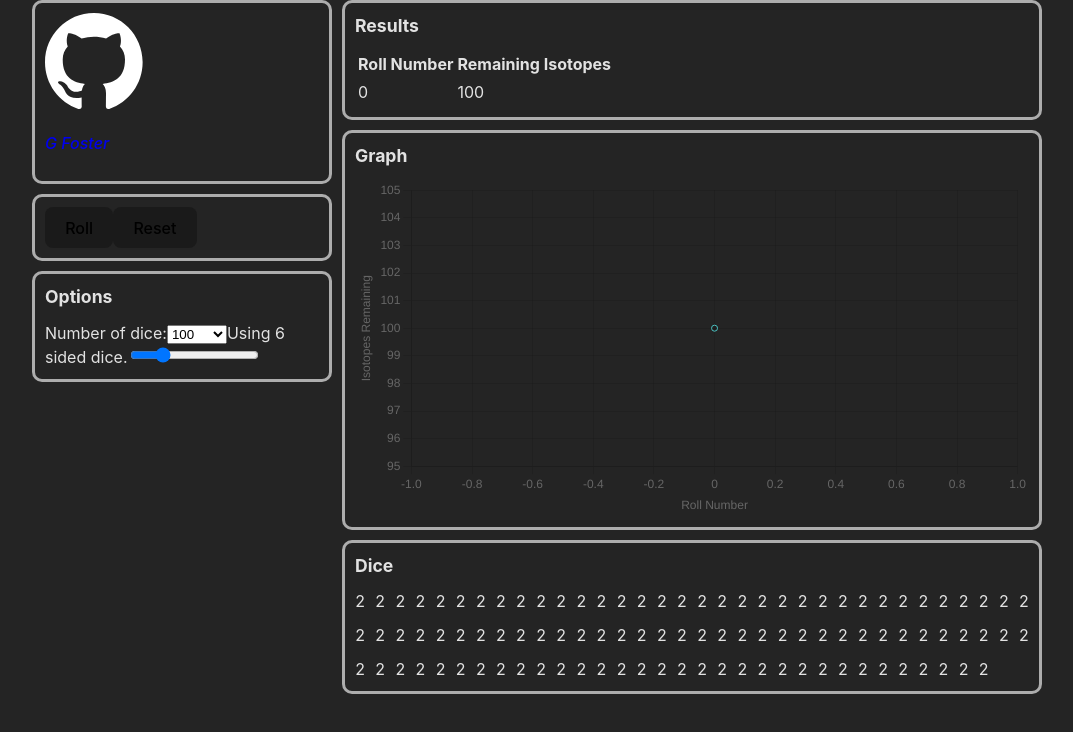
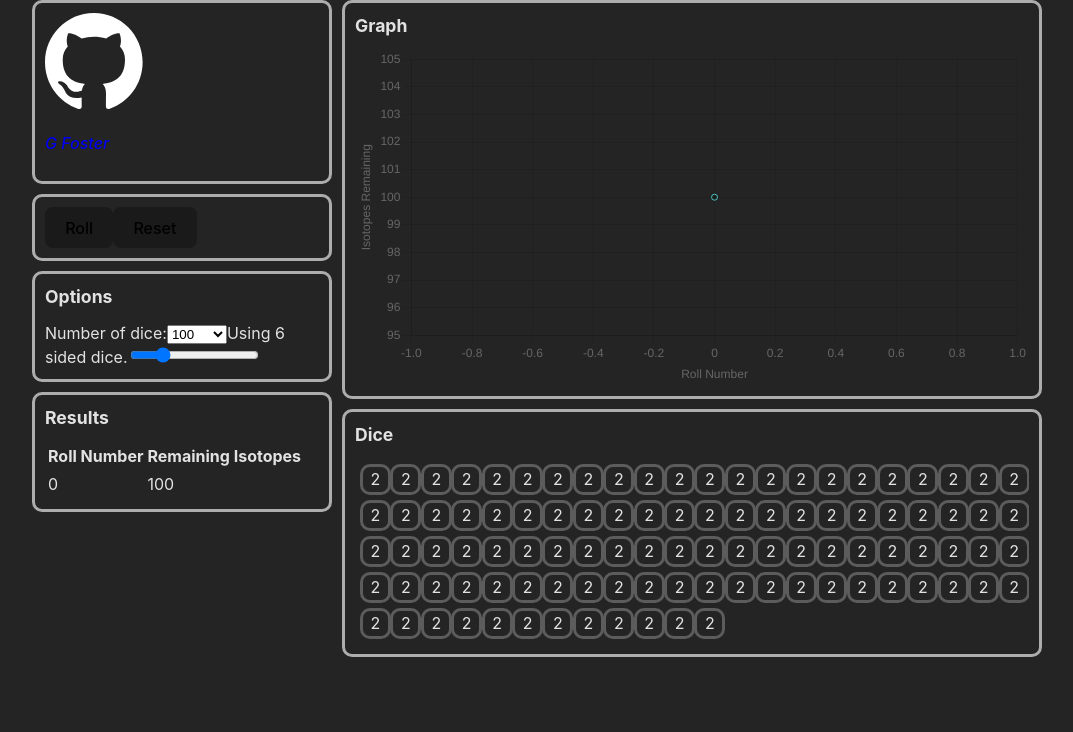
Before and after one commit to guyfoz77/half-life-dice, a React (Vite) app: page / in a window 1280 px wide. Shown: the top 732 px of the page, without its empty margins (108-1181 px from the left). Built offline with nearby package versions, Linux system fonts and the light colour scheme.

Commit message:
Style dice container

```diff
--- a/src/App.css
+++ b/src/App.css
@@ -1,10 +1,18 @@
 .diceContainer {
   display: grid;
-  grid-template-columns: repeat(auto-fill, minmax(10px, 1fr));
-  gap: 10px;
+  grid-template-columns: repeat(auto-fill, minmax(25px, 1fr));
+  gap: 5px;
+  width: auto;
+  overflow: auto;
+  max-height: 500px;
+  padding: 5px;
 }
 .diceContainer .dice {
   text-align: center;
+  aspect-ratio: 1;
+  width: 25px;
+  border: solid rgb(92, 92, 92);
+  border-radius: 10px;
 }
 .diceContainer .dice1 {
   background-color: darkgreen;
@@ -14,6 +22,7 @@
   font-family: Inter, system-ui, Avenir, Helvetica, Arial, sans-serif;
   line-height: 1.5;
   font-weight: 400;
+  box-sizing: border-box;
   color-scheme: light dark;
   color: rgba(255, 255, 255, 0.87);
   background-color: #242424;
--- a/src/App.jsx
+++ b/src/App.jsx
@@ -76,9 +76,9 @@ function App() {
           handleNumberOfDiceChange={handleNumberOfDiceChange}
           handleDiceSidesChange={handleDiceSidesChange}
           diceSides={diceSides} />
+        <ResultsTable results={results} />
       </div>
       <div className='rightSide'>
-        <ResultsTable results={results} />
         <Graph data={results} />
         <Material dice={dice} />
       </div>
--- a/src/sass/App.scss
+++ b/src/sass/App.scss
@@ -5,6 +5,7 @@
   font-family: Inter, system-ui, Avenir, Helvetica, Arial, sans-serif;
   line-height: 1.5;
   font-weight: 400;
+  box-sizing: border-box;
 
   color-scheme: light dark;
   color: rgba(255, 255, 255, 0.87);
--- a/src/sass/Material.scss
+++ b/src/sass/Material.scss
@@ -1,10 +1,22 @@
+.diceComponent {
+}
+
 .diceContainer {
   display: grid;
-  grid-template-columns: repeat(auto-fill, minmax(10px, 1fr));
-  gap: 10px;
+  grid-template-columns: repeat(auto-fill, minmax(25px, 1fr));
+  gap: 5px;
+  width: auto;
+  overflow: auto;
+  max-height: 500px;
+  padding: 5px;
 
   .dice {
     text-align: center;
+    aspect-ratio: 1;
+    width: 25px;
+
+    border: solid rgb(92, 92, 92);
+    border-radius: 10px;
   }
 
   .dice1 {
```
Also changed, not shown: 1 other file (tests, documents, lock files or other folders).
